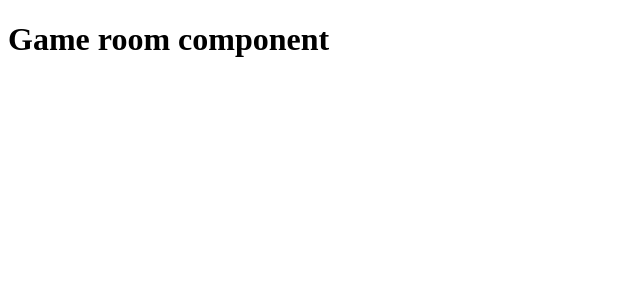
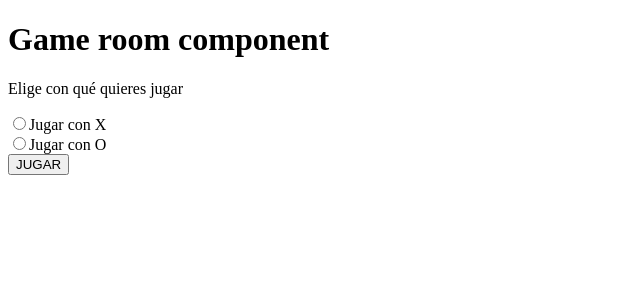
Before and after one commit to lb12/tictactoe-frontend, a React (Create React App) app: page /game in a window 1280 px wide. Shown: the top 300 px of the page, without its empty margins (0-640 px from the left). Built offline with nearby package versions, Linux system fonts and the light colour scheme.

Commit message:
Game initialized with form player

```diff
--- a/public/index.html
+++ b/public/index.html
@@ -6,7 +6,6 @@
   <link rel="icon" href="%PUBLIC_URL%/favicon.ico" />
   <meta name="viewport" content="width=device-width, initial-scale=1" />
   <meta name="description" content="Web site created using create-react-app" />
-  <link rel="manifest" href="%PUBLIC_URL%/manifest.json" />
   <title>Tic Tac Toe</title>
 </head>
 
--- a/src/components/App/App.jsx
+++ b/src/components/App/App.jsx
@@ -10,6 +10,7 @@ import NotFoundPage from '../NotFoundPage';
 import { BrowserRouter as Router, Route, Switch } from 'react-router-dom';
 
 const App = () => {
+
   return (
     <div>
       <ErrorBoundary>
--- a/src/components/Gameroom/Gameroom.jsx
+++ b/src/components/Gameroom/Gameroom.jsx
@@ -1,9 +1,59 @@
-import React from 'react';
+import React, { useState } from 'react';
+import GameContext from '../../contexts/gameContext';
+import PlayerSideSelector from '../PlayerSideSelector';
 
 const Gameroom = props => {
+    const createNewBoard = () => ["", "", "", "", "", "", "", "", ""];
+
+    const [board, setBoard] = useState(createNewBoard());
+    const [gameStatus, setGameStatus] = useState("GAME_NOT_STARTED");
+    const [isPlayerX, setIsPlayerX] = useState(true);
+    const [isXTurn, setIsXTurn] = useState(true);
+
+
+    const gameContext = {
+        board,
+        isPlayerX,
+        isXTurn,
+        gameStatus
+    };
+
+
+    // Handlers or evt methods
+    const changeIsPlayerSide = value => setIsPlayerX(value);
+    const startGameStatus = () => setGameStatus('GAME_IN_PROGRESS');
+
+    // Utils
+    const getPlayerSideValue = () => isPlayerX ? 'X' : 'O';
+
+
     return (
-        <h1>Game room component</h1>
+        <GameContext.Provider value={gameContext}>
+            <h1>Game room component</h1>
+
+            <div>
+                {
+                    gameStatus === 'GAME_NOT_STARTED'
+                    &&
+                    <React.Fragment>
+                        <PlayerSideSelector setPlayerSide={changeIsPlayerSide} />
+                        <div>
+                            <button onClick={startGameStatus}>JUGAR</button>
+                        </div>
+                    </React.Fragment>
+                }
+                {
+                    gameStatus !== 'GAME_NOT_STARTED'
+                    &&
+                    <div>
+                        <span>Juegas con {getPlayerSideValue()}</span>
+                        <p>tablero de juego</p>
+                    </div>
+                }
+            </div>
+        </GameContext.Provider>
     );
+
 }
 
 export default Gameroom;
--- a/src/components/Home/Home.jsx
+++ b/src/components/Home/Home.jsx
@@ -1,8 +1,15 @@
 import React from 'react';
+import { Link } from 'react-router-dom';
 
 const Home = props => {
     return (
-        <h1>Home component</h1>
+        <div>
+            <h1>Home component</h1>
+            <Link to="/game">
+                <button style={{padding: "4rem"}}>Ir a jugar</button>
+            </Link>
+        </div>
+
     );
 }
 
--- /dev/null
+++ b/src/components/PlayerSideSelector/PlayerSideSelector.jsx
@@ -0,0 +1,29 @@
+import React from 'react';
+
+const PlayerSideSelector = props => {
+
+    const onPlayerSideChange = evt => {
+        const { id } = evt.target;
+        const playerXChoice = id === 'X';
+
+       props.setPlayerSide(playerXChoice);
+    }
+
+    return(
+        <div>
+            <p>Elige con qué quieres jugar</p>
+            <div>
+                <div>
+                    <input type="radio" name="playerSide" id="X" value="X" onChange={onPlayerSideChange} />
+                    <label htmlFor="X">Jugar con X</label>
+                </div>
+                <div>
+                    <input type="radio" name="playerSide" id="O" value="O" onChange={onPlayerSideChange} />
+                    <label htmlFor="O">Jugar con O</label>
+                </div>
+            </div>
+        </div>
+    );
+};
+
+export default PlayerSideSelector;
--- /dev/null
+++ b/src/components/PlayerSideSelector/index.js
@@ -0,0 +1,2 @@
+import PlayerSideSelector from './PlayerSideSelector';
+export default PlayerSideSelector;
--- /dev/null
+++ b/src/contexts/gameContext.js
@@ -0,0 +1,11 @@
+import React from "react";
+
+// This context is gonna be replaced in App, but here we have the main structure of it (just to know it)
+const GameContext = React.createContext({
+    board: ["", "", "", "", "", "", "", "", ""],
+    isPlayerX: true,
+    gameStatus: "", // victory, loss, draw, game in progress
+    isNextX: true
+});
+
+export default GameContext;
```
Also changed, not shown: public/manifest.json (deleted), public/robots.txt (deleted), src/components/PlayerSideSelector/PlayerSideSelector.css (added). Lines whose indentation alone changed are shown as unchanged.
